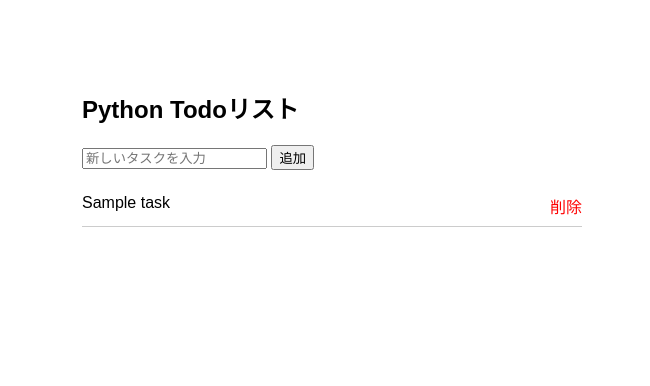
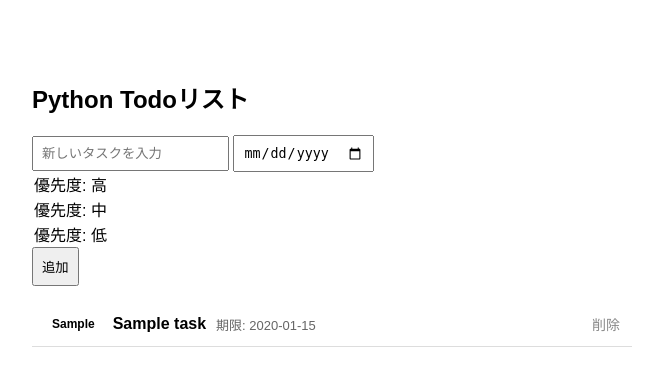
Before and after one commit to gakusyuu/flask-todo-app, a Flask app: page / in a window 1280 px wide. Shown: the top 386 px of the page, without its empty margins (308-958 px from the left). Run offline with Flask 3, Linux system fonts and the light colour scheme; tables that the repository leaves empty hold one stand-in row (values such as "Sample post").

Commit message:
期限と優先度の追加、CSSを別ファイルに分離

```diff
--- a/app.py
+++ b/app.py
@@ -11,6 +11,8 @@ def init_db():
         CREATE TABLE IF NOT EXISTS tasks (
             id INTEGER PRIMARY KEY AUTOINCREMENT,
             title TEXT NOT NULL,
+            due_date TEXT,
+            priority TEXT DEFAULT '中',
             is_done INTEGER DEFAULT 0
         )
     ''')
@@ -21,23 +23,35 @@ def init_db():
 init_db()
 
 # 一覧表示（READ）
+# 変更点 期限が近い順、かつ優先度順にソート
 @app.route('/')
 def index():
     conn = sqlite3.connect('todo.db')
     c = conn.cursor()
-    c.execute('SELECT id, title, is_done FROM tasks')
+    # due_dateがからのものは後ろに、あるものは日付順に取得
+    c.execute('''
+        SELECT id, title, due_date, priority, is_done FROM tasks
+        ORDER BY CASE WHEN due_date IS NULL OR due_date = '' THEN 1 ELSE 0 END, due_date ASC
+    ''')
     tasks = c.fetchall()
     conn.close()
     return render_template('index.html', tasks=tasks)
 
 # タスク追加（CREATE）
+# 変更点 期限日・優先度を受け取る
 @app.route('/add', methods=['POST'])
 def add():
     title = request.form.get('title')
+    due_date = request.form.get('due_date')
+    priority = request.form.get('priority')
+
     if title:
         conn = sqlite3.connect('todo.db')
         c = conn.cursor()
-        c.execute('INSERT INTO tasks (title) VALUES (?)', (title,))
+        c.execute('''
+            INSERT INTO tasks (title, due_date, priority)
+            VALUES (?, ?, ?)
+        ''', (title, due_date, priority))
         conn.commit()
         conn.close()
     return redirect(url_for('index'))
--- /dev/null
+++ b/static/style.css
@@ -0,0 +1,79 @@
+body {
+    font-family: sans-serif;
+    max-width: 600px;
+    margin: 40px auto;
+    padding: 20px;
+}
+
+.form-group {
+    display: flex;
+    gap: 10px;
+    margin-bottom: 20px;
+}
+
+input[type="text"] {
+    flex: 2;
+    padding: 8px;
+}
+
+input[type="date"],
+select,
+button {
+    padding: 8px;
+}
+
+ul {
+    list-style: none;
+    padding: 0;
+}
+
+li {
+    display: flex;
+    justify-content: space-between;
+    align-items: center;
+    padding: 12px;
+    border-bottom: 1px solid #ddd;
+}
+
+.task-info {
+    display: flex;
+    gap: 10px;
+    align-items: center;
+}
+
+.badge {
+    padding: 3px 8px;
+    border-radius: 4px;
+    font-size: 12px;
+    font-weight: bold;
+}
+
+.priority-高 {
+    background: #ffcccc;
+    color: #cc0000;
+}
+
+.priority-中 {
+    background: #e6f2ff;
+    color: #0066cc;
+}
+
+.priority-低 {
+    background: #e6ffe6;
+    color: #009900;
+}
+
+.due {
+    font-size: 13px;
+    color: #666;
+}
+
+a.del-btn {
+    color: #888;
+    text-decoration: none;
+    font-size: 14px;
+}
+
+a.del-btn:hover {
+    color: red;
+}
--- a/templates/index.html
+++ b/templates/index.html
@@ -2,47 +2,35 @@
 <html lang="ja">
 
 <head>
-    <meta charset="" UTF=8>
+    <meta charset="UTF=8">
     <title>Python ToDoアプリ</title>
-    <style>
-        body {
-            font-family: sans-serif;
-            max-width: 500px;
-            margin: 50px auto;
-            padding: 20px;
-        }
-
-        ul {
-            list-style: none;
-            padding: 0;
-        }
-
-        li {
-            display: flex;
-            justify-content: space-between;
-            padding: 8px 0;
-            border-bottom: 1px solid #ccc;
-        }
-
-        a {
-            color: red;
-            text-decoration: none;
-        }
-    </style>
+    <link rel="stylesheet" href="{{ url_for('static', filename='style.css') }}">
 </head>
 
 <body>
     <h2>Python Todoリスト</h2>
+    <!--変更点 期限と優先度の追加-->
     <form action="/add" method="POST">
         <input type="text" name="title" placeholder="新しいタスクを入力" required>
+        <input type="date" name="due_date" <select name="priority">
+        <option value="高">優先度: 高</option>
+        <option value="中">優先度: 中</option>
+        <option value="低">優先度: 低</option>
+        </select>
         <button type="submit">追加</button>
     </form>
 
     <ul>
         {% for task in tasks %}
         <li>
-            <span>{{ task[1] }}</span>
-            <a href=" /delete/{{ task[0] }}">削除</a>
+            <div class="task-info">
+                <span class="badge priority-{{ task[3] }}">{{ task[3] }}</span>
+                <strong>{{ task[1] }}</strong>
+                {% if task[2] %}
+                <span class="due">期限: {{ task[2] }}</span>
+                {% endif %}
+            </div>
+            <a href=" /delete/{{ task[0] }}" class="del-btn">削除</a>
         </li>
         {% endfor %}
     </ul>
```
